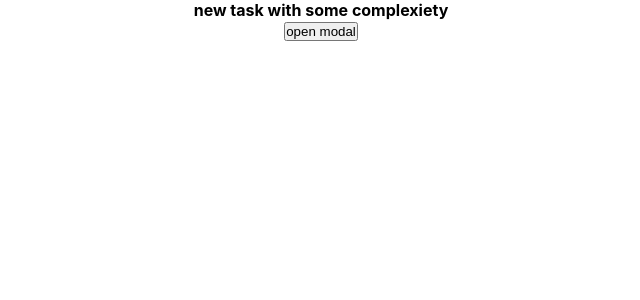
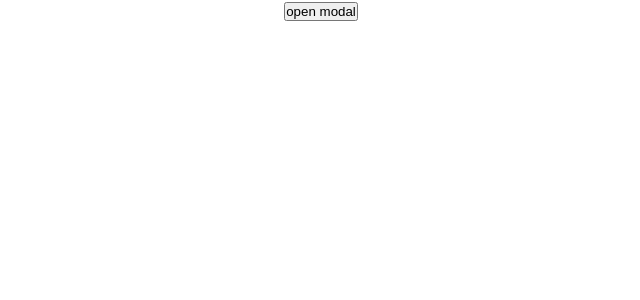
Before and after one commit to Zaibi727/Collection-of-Designs, a React (Create React App) app: page / in a window 1280 px wide. Shown: the top 300 px of the page, without its empty margins (319-959 px from the left). Built offline with nearby package versions, Linux system fonts and the light colour scheme.

Commit message:
Update ModalWithTabContainer.jsx

```diff
--- a/src/components/ModalWithTab/ModalWithTabContainer.jsx
+++ b/src/components/ModalWithTab/ModalWithTabContainer.jsx
@@ -53,7 +53,6 @@ function ModalWithTabContainer() {
 
     return (
         <div>
-            <h4>new task with some complexiety</h4>
                <button onClick={showModal}>open modal</button>
              <Modal className={styles.mmm} isOpen={isOpen}  style={customStyles}>
 
```
